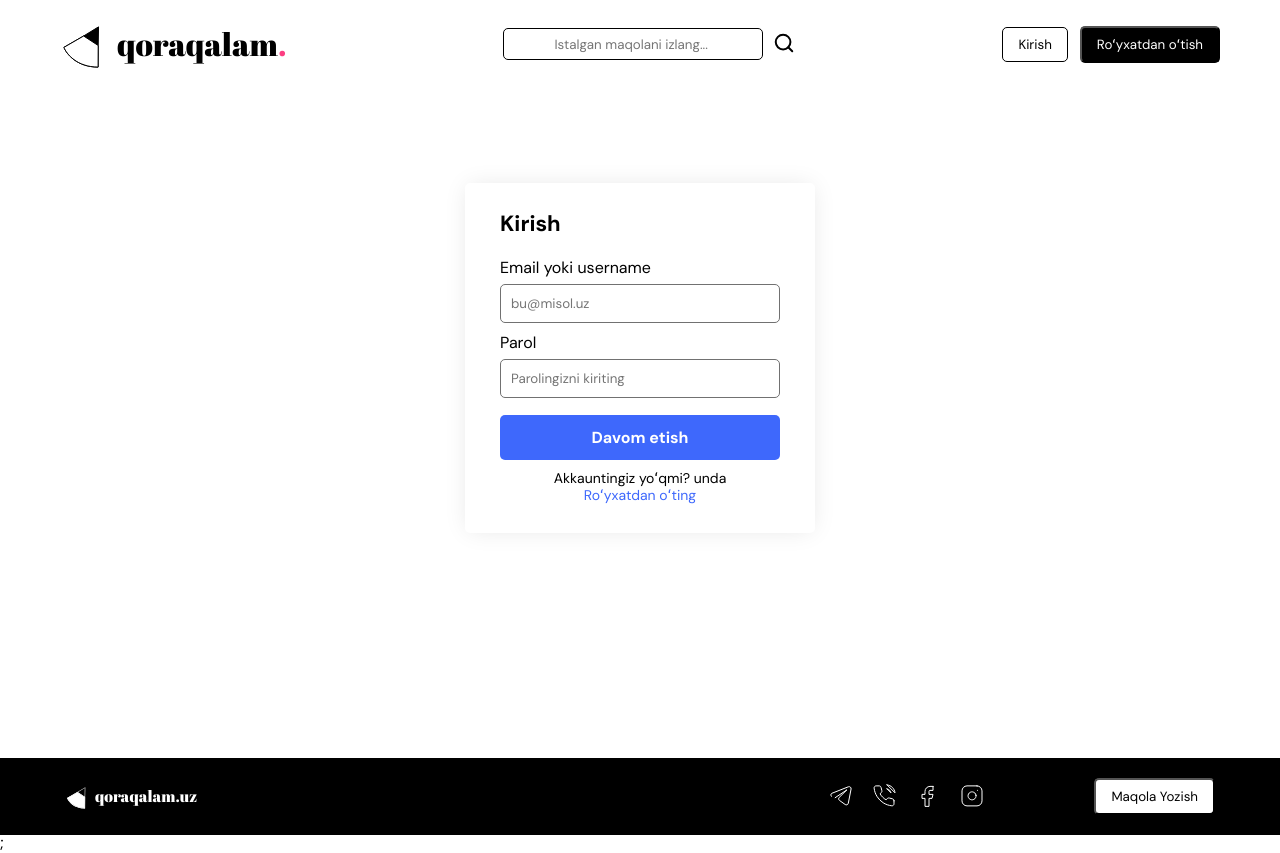
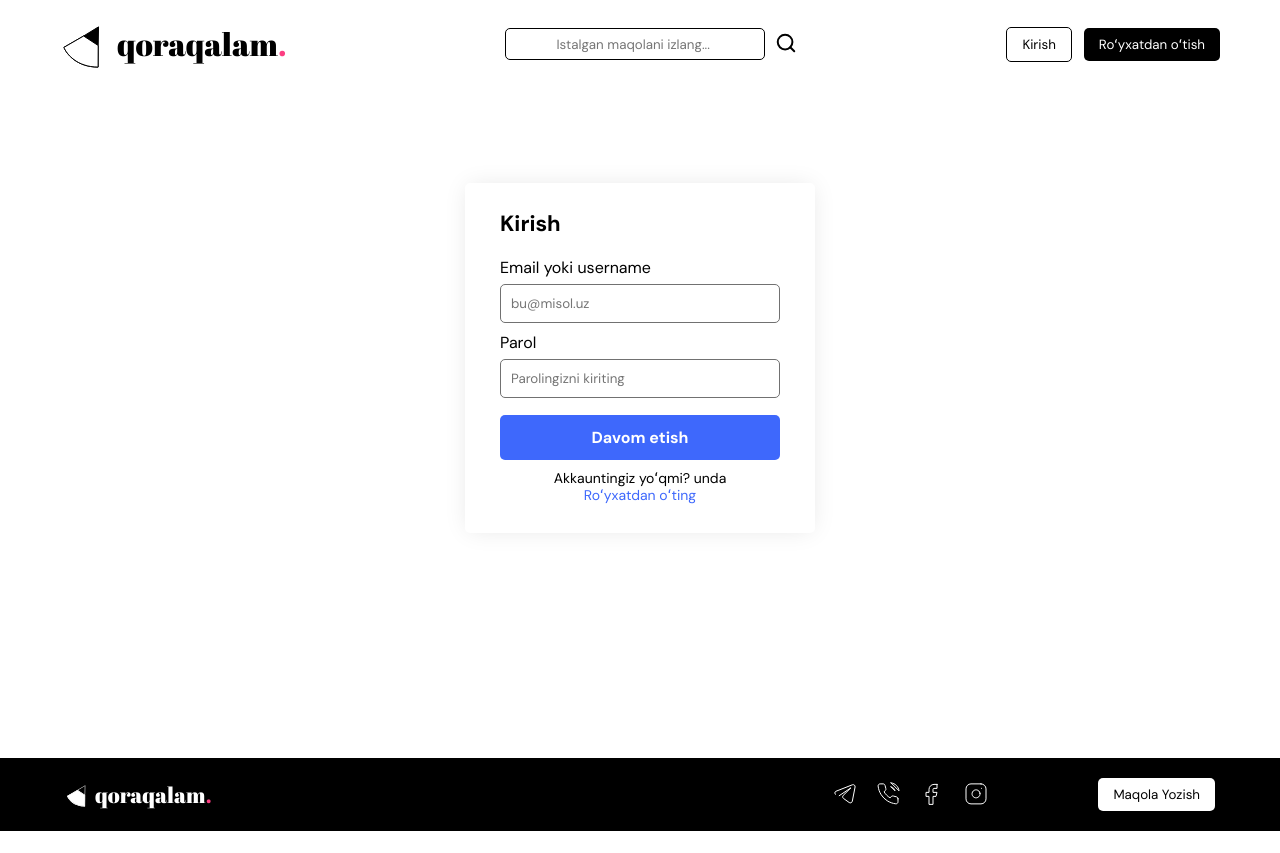
Before and after one commit to drunkalien/qoraqalam-client, a Next.js app: page /login in a window 1280 px wide. After the commit the page ends 831 px from the top, so only its background shows below. Built offline with nearby package versions, Linux system fonts and the light colour scheme; no server answers.

Commit message:
added toaster; prettier; styled footer

```diff
--- a/api/request.ts
+++ b/api/request.ts
@@ -4,8 +4,6 @@ import router from "next/router";
 export const requestInstance = axios.create({
   baseURL: process.env.NEXT_PUBLIC_BASE_URL,
 });
-
-console.log(process.env.NEXT_PUBLIC_BASE_URL);
 
 requestInstance.interceptors.request.use((config) => {
   const token = window.localStorage.getItem("token");
--- a/components/Button/button.module.scss
+++ b/components/Button/button.module.scss
@@ -3,6 +3,7 @@
 .button {
   padding: 8px 15px;
   border-radius: 5px;
+  border: none;
   cursor: pointer;
   transition: background 0.25s ease, border 0.2s ease;
   &:focus {
@@ -25,6 +26,7 @@
 .white {
   background-color: $white;
   color: $black;
+  border: none;
   &:hover {
     background-color: $white_hovered;
     border-color: transparent;
--- a/components/Footer/footer.module.scss
+++ b/components/Footer/footer.module.scss
@@ -34,3 +34,18 @@
   justify-content: space-between;
   align-items: center;
 }
+
+.logo {
+  font-family: $font-family-fat;
+  font-size: 22px;
+  display: flex;
+  align-items: center;
+  .logo-text {
+    .text {
+      color: $white !important;
+    }
+  }
+}
+.dot {
+  color: $pink;
+}
--- a/components/Footer/footer.tsx
+++ b/components/Footer/footer.tsx
@@ -11,8 +11,15 @@ const Footer = () => {
         <Link href="/">
           <a>
             <div className={cn(classes["first-child"])}>
-              <Icons.LogoWhite />
-              <p>qoraqalam.uz</p>
+              <Link href="/">
+                <a className={classes.logo}>
+                  <Icons.LogoWhite />
+                  <span className={classes["logo-text"]}>
+                    <span className={classes.text}>qoraqalam</span>
+                    <span className={cn(classes.dot)}>.</span>
+                  </span>
+                </a>
+              </Link>
             </div>
           </a>
         </Link>
--- a/components/Pages/Login/_form/_form.login.tsx
+++ b/components/Pages/Login/_form/_form.login.tsx
@@ -5,8 +5,9 @@ import * as yup from "yup";
 import classes from "../_login.module.scss";
 import { Button, Input } from "components";
 import Link from "next/link";
-import axios from "axios";
+import { AxiosResponse } from "axios";
 import { useAPIMutation } from "hooks";
+import toast from "react-hot-toast";
 
 type FormValues = {
   emailOrUsername: string;
@@ -41,7 +42,13 @@ const Form = () => {
       mutation = loginByUserNameMutation;
     }
 
-    mutation.mutate({ emailOrUsername, password });
+    const mutationPromise = mutation.mutateAsync({ emailOrUsername, password });
+
+    toast.promise(mutationPromise, {
+      loading: "Iltimos kuting...",
+      error: (error: AxiosResponse<any>) => error.data?.message || "Muvafaqqiyatsiz urinish",
+      success: "Kirish muvafaqqiyatli amalga oshirildi",
+    });
   });
 
   return (
@@ -55,11 +62,7 @@ const Form = () => {
           style={errors.emailOrUsername ? { borderColor: "red" } : undefined}
           {...register("emailOrUsername")}
         />
-        {errors.emailOrUsername ? (
-          <p className={cn(classes["error-msg"])}>
-            {errors.emailOrUsername?.message}
-          </p>
-        ) : null}
+        {errors.emailOrUsername ? <p className={cn(classes["error-msg"])}>{errors.emailOrUsername?.message}</p> : null}
 
         <Input
           label="Parol"
@@ -68,9 +71,7 @@ const Form = () => {
           style={errors.password ? { borderColor: "red" } : undefined}
           {...register("password")}
         />
-        {errors.password ? (
-          <p className={cn(classes["error-msg"])}>{errors.password?.message}</p>
-        ) : null}
+        {errors.password ? <p className={cn(classes["error-msg"])}>{errors.password?.message}</p> : null}
 
         <Button isLarge color="blue" type="submit" className="mt-5">
           Davom etish
--- a/components/Pages/Signup/_form/_form.signup.tsx
+++ b/components/Pages/Signup/_form/_form.signup.tsx
@@ -45,7 +45,6 @@ const Form = () => {
         console.log(response);
       })
       .catch((err) => console.log(err));
-    // console.log(data);
   }
 
   return (
--- a/package.json
+++ b/package.json
@@ -16,6 +16,7 @@
     "react": "17.0.2",
     "react-dom": "17.0.2",
     "react-hook-form": "^7.14.1",
+    "react-hot-toast": "^2.1.1",
     "react-query": "^3.21.1",
     "react-quill": "^1.3.5",
     "sass": "^1.36.0",
@@ -25,6 +26,7 @@
     "@types/react": "17.0.14",
     "eslint": "7.31.0",
     "eslint-config-next": "11.0.1",
+    "prettier": "^2.3.2",
     "typescript": "4.3.5"
   }
 }
--- a/pages/_app.tsx
+++ b/pages/_app.tsx
@@ -2,15 +2,18 @@ import "../styles/app.scss";
 import type { AppProps } from "next/app";
 import { QueryClientProvider } from "react-query";
 import { ReactQueryDevtools } from "react-query/devtools";
-
+import { Toaster } from "react-hot-toast";
 import { queryClient } from "api";
 
 function MyApp({ Component, pageProps }: AppProps) {
   return (
-    <QueryClientProvider client={queryClient}>
-      <Component {...pageProps} />;
-      <ReactQueryDevtools initialIsOpen={false} />
-    </QueryClientProvider>
+    <>
+      <Toaster position="bottom-center" />
+      <QueryClientProvider client={queryClient}>
+        <Component {...pageProps} />
+        <ReactQueryDevtools initialIsOpen={false} />
+      </QueryClientProvider>
+    </>
   );
 }
 
```
Also changed, not shown: 2 other files (tests, documents, lock files or other folders).
